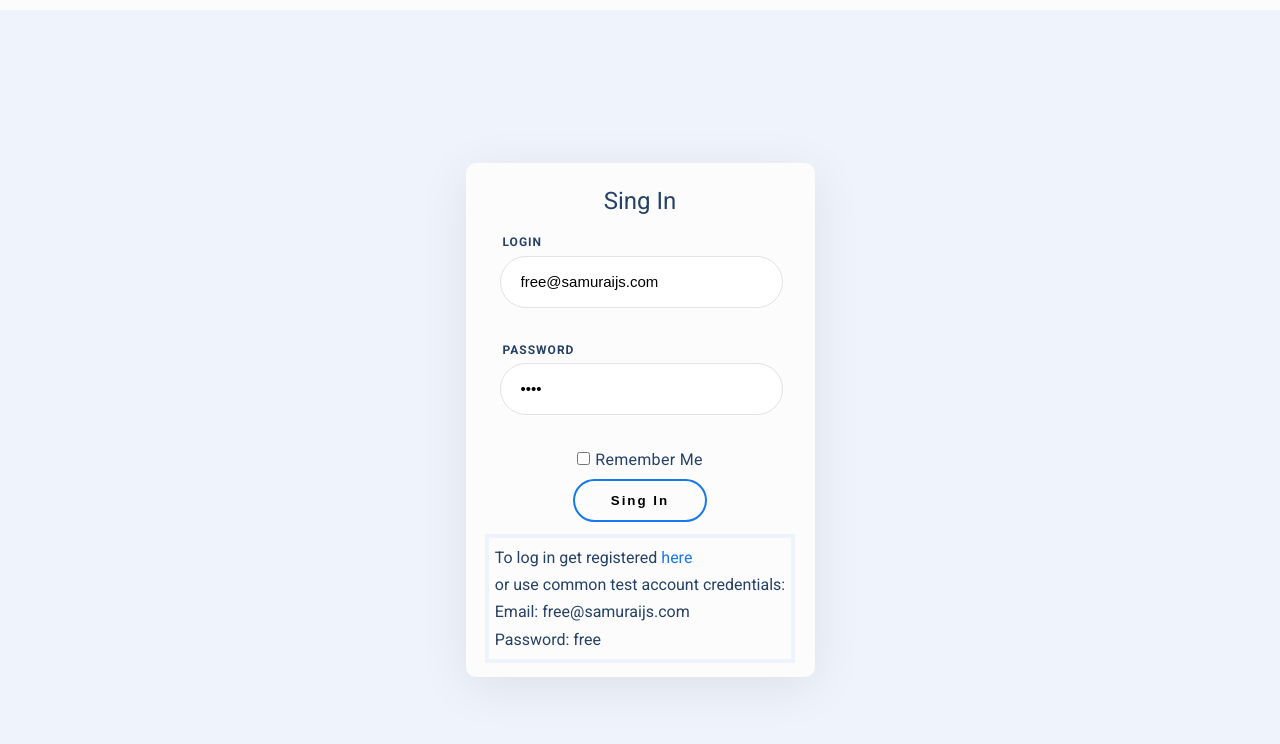
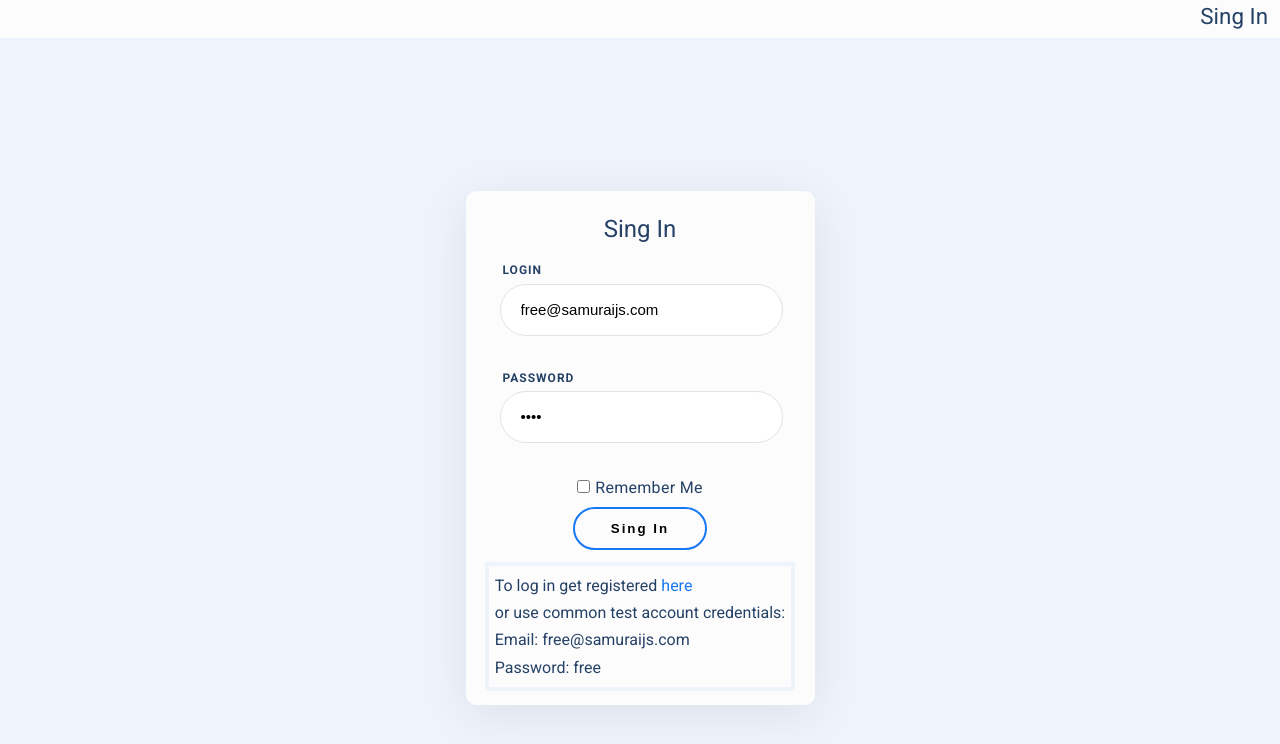
Before and after one commit to LeonShus/Social-net, a React (Create React App) app: page /login#/login in a window 1280 px wide. Shown: the top 744 px of the page. Built offline with nearby package versions, Linux system fonts and the light colour scheme; no server answers.

Commit message:
edit mode hidden if not ownUser.Now you can visit other users page without login

```diff
--- a/src/common/c2-components/c1-header/header.tsx
+++ b/src/common/c2-components/c1-header/header.tsx
@@ -21,7 +21,8 @@ export const Header = () => {
     return (
         <header className={styles.container}>
             {/*<Nav/>*/}
-            {isAuth &&
+            {
+                isAuth &&
                 <div className={styles.ownContainer}>
                     <Link
                         to={`/profile/${ownerUserId}`}
@@ -37,6 +38,17 @@ export const Header = () => {
                     </CustomButton>
                 </div>
             }
+            {
+                !isAuth &&
+                <div className={styles.ownContainer}>
+                    <Link
+                        to={`/login`}
+                        className={styles.ownerName}
+                    >
+                        Sing In
+                    </Link>
+                </div>
+            }
         </header>
     )
 }
--- a/src/common/c2-components/c8-editable-span/editable-span.tsx
+++ b/src/common/c2-components/c8-editable-span/editable-span.tsx
@@ -48,11 +48,13 @@ export const EditableSpan = ({textValue}: EditableSpanPropsType) => {
                 />
                 <CustomButton
                     onClick={setNewStatus}
+                    style={{marginBottom: "5px"}}
                 >
                     Change
                 </CustomButton>
                 <CustomButton
                     onClick={() => setEditMode(false)}
+
                 >
                     Close
                 </CustomButton>
--- a/src/pages/p2-profile/p1-profile-page/profile-page.tsx
+++ b/src/pages/p2-profile/p1-profile-page/profile-page.tsx
@@ -1,18 +1,18 @@
 import React, {useEffect, useState} from "react"
 import styles from "./profile-page.module.scss"
 import {useDispatch, useSelector} from "react-redux";
-import {RootStateType} from "../../../bll/b1-store/store";
-import {Navigate, useParams} from "react-router-dom";
+import {useParams} from "react-router-dom";
 import {setUserProfile} from "../../../bll/b2-reducers/r2-profile/profile-reducer";
 import {ProfileInfo} from "./p1-profile-info/profile-info";
 import {Posts} from "./p3-posts/posts";
 import {ProfileEditWindow} from "./p4-profile-edit-window/profile-edit-window";
+import {RootStateType} from "../../../bll/b1-store/store";
 
 
 export const ProfilePage = () => {
 
     const dispatch = useDispatch()
-    const isAuth = useSelector<RootStateType, boolean>(state => state.login.isAuth)
+    const ownerUserId = useSelector<RootStateType, number>(state => state.login.authorizedUser.id)
     const [editProfile, setEditProfile] = useState(false)
     let {userId} = useParams()
     let userIdNumber = Number(userId)
@@ -25,17 +25,15 @@ export const ProfilePage = () => {
     }
 
     useEffect(() => {
-        if (isAuth) {
         dispatch(setUserProfile(userIdNumber))
-        }
     }, [userId])
 
 
-    if (!isAuth) {
-        return <Navigate to={"/login"}/>
-    }
     return (
         <div className={styles.container}>
+
+            {
+                ownerUserId === userIdNumber &&
                 <div className={styles.editBtnContainer}>
                     <button className={styles.editBtn}
                             onClick={openEditWindow}
@@ -43,6 +41,8 @@ export const ProfilePage = () => {
                         &#x205E;
                     </button>
                 </div>
+            }
+
             {editProfile && <ProfileEditWindow closeEdit={closeEditWindow}/>}
             <ProfileInfo/>
             <Posts/>
```
Lines whose indentation alone changed are shown as unchanged.
